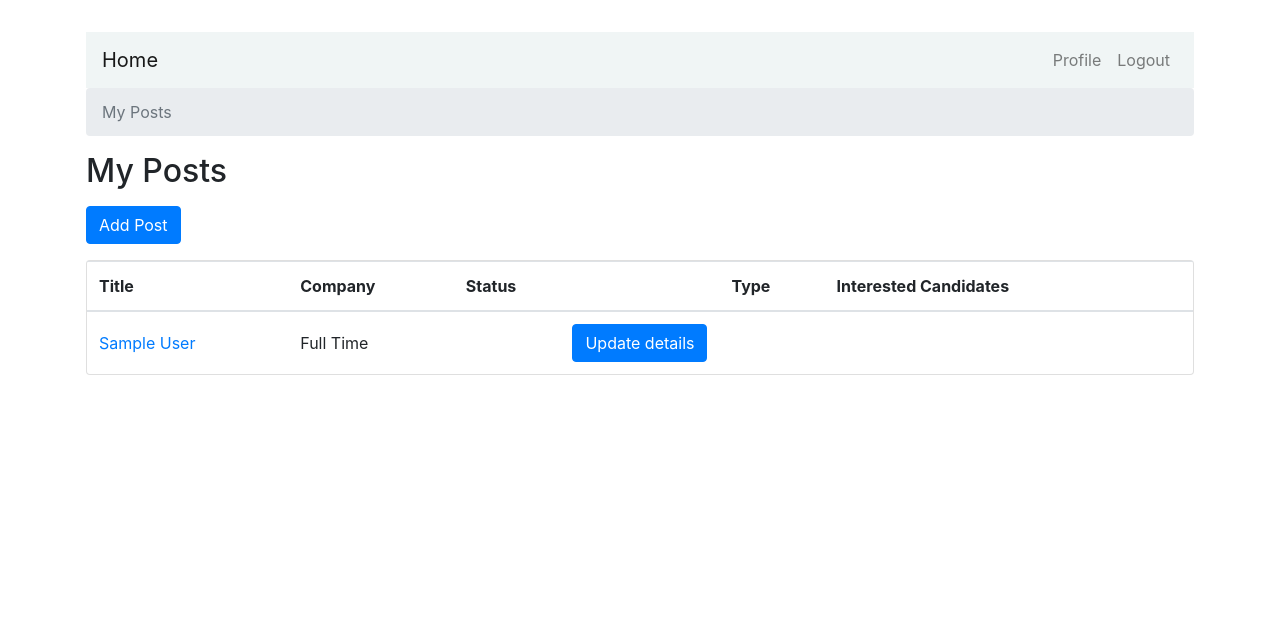
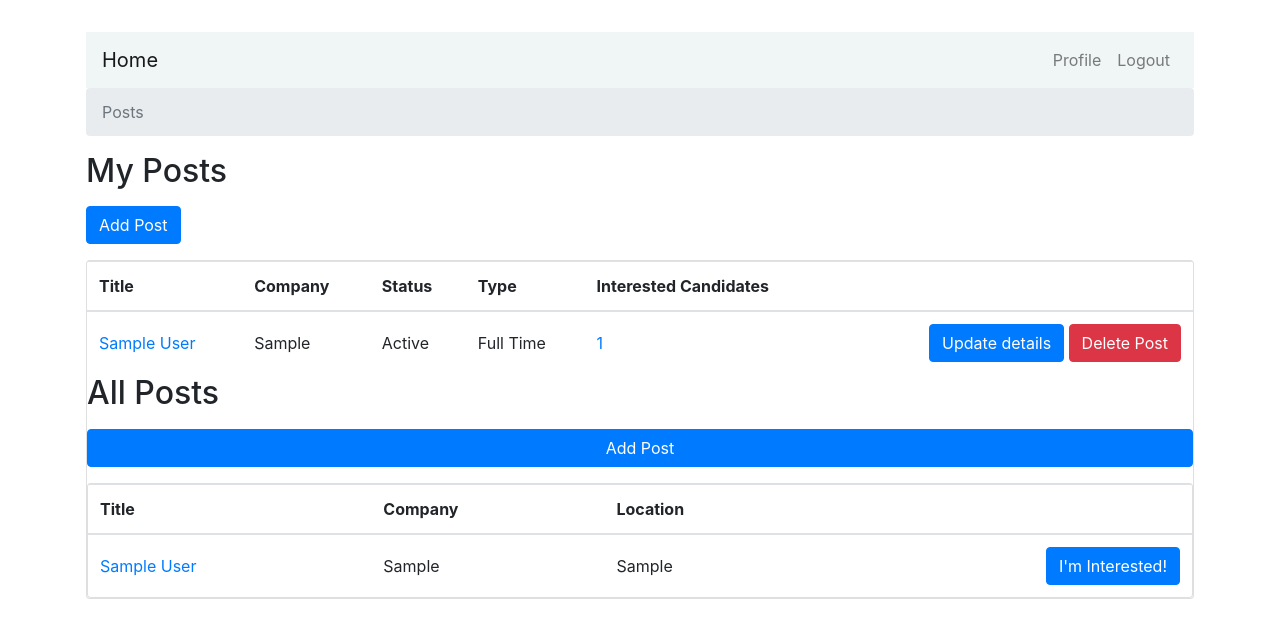
Before and after one commit to painswor28/TinDev, a Django app: page /posts/ in a window 1280 px wide. Shown: the top 638 px of the page. Run offline with Django 4.2, Linux system fonts and the light colour scheme; a user stored in the database is signed in; tables that the repository leaves empty hold one stand-in row (values such as "Sample post"); some libraries are stand-ins or nearby versions.

Commit message:
all posts working

```diff
--- a/users/models.py
+++ b/users/models.py
@@ -39,4 +39,8 @@ class Post(models.Model):
     description = models.TextField(max_length=500)
     company = models.CharField(max_length=100)
     expiration_date = models.DateField()
-    status = models.BooleanField(default=True)
+    status = models.CharField(choices = (("Active", "active"), ("Inactive", "Inactive")), max_length=20)
+    interested_candidates = models.ManyToManyField(Candidate, blank=True)
+
+    def interested_candidates_count(self):
+        return len(self.interested_candidates.all())
--- a/users/templates/users/base.html
+++ b/users/templates/users/base.html
@@ -24,8 +24,8 @@
             <div class="collapse navbar-collapse" id="navbarCollapse">
                 <div class="navbar-nav ml-auto">
                   {% if user.is_authenticated %}
-                    <a href="" class="nav-item nav-link">Profile</a>
-                    <a href="" class="nav-item nav-link">Logout</a>
+                    <a href="{% url 'dashboard' %}" class="nav-item nav-link">Profile</a>
+                    <a href="{% url 'logout' %}" class="nav-item nav-link">Logout</a>
                   {% else %}
                     <a href="{% url 'login' %}" class="nav-item nav-link">Sign in</a>
                   {% endif %}
--- /dev/null
+++ b/users/templates/users/list_posts.html
@@ -0,0 +1,82 @@
+{% extends 'users/base.html' %}
+
+{% block content %}
+  <nav aria-label="breadcrumb">
+    <ol class="breadcrumb">
+      <li class="breadcrumb-item active" aria-current="page">Posts</li>
+    </ol>
+  </nav>
+  {% if user.is_recruiter %}
+  <h2 class="mb-3">My Posts</h2>
+  <a href="{% url 'create-post' %}" class="btn btn-primary mb-3" role="button">Add Post</a>
+  <div class="card">
+    <table class="table mb-0">
+      <thead>
+        <tr>
+          <th>Title</th>
+          <th>Company</th>
+          <th>Status</th>
+          <th>Type</th>
+          <th>Interested Candidates</th>
+          <th></th>
+        </tr>
+      </thead>
+      <tbody>
+        {% for post in posts %}
+          <tr>
+            <td class="align-middle"><a href="{% url 'post-detail' post.pk %}">{{ post.title }}</a></td>
+            <td class="align-middle">{{ post.company }}</td>
+            <td class="align-middle">{{ post.status }}</td>
+            <td class="align-middle">{{ post.position_type }}</td>
+            <td class="align-middle"><a href="{% url 'interested-candidates' post.pk %}">{{ post.interested_candidates_count }}</a></td>
+            <td class="text-right">
+              <a href="{% url 'update-post' post.pk %}" class="btn btn-primary">Update details</a>
+              <a href="{% url 'delete-post' post.pk %}" class="btn btn-danger" role="button">Delete Post</a>
+            </td>
+          </tr>
+        {% empty %}
+          <tr>
+            <td class="bg-light text-center font-italic" colspan="7">You haven't created any posts yet.</td>
+          </tr>
+        {% endfor %}
+      </tbody>
+    </table>
+    {% endif %}
+
+    {% if user.candidate %}
+  <h2 class="mb-3">All Posts</h2>
+  <a href="{% url 'create-post' %}" class="btn btn-primary mb-3" role="button">Add Post</a>
+  <div class="card">
+    <table class="table mb-0">
+      <thead>
+        <tr>
+          <th>Title</th>
+          <th>Company</th>
+          <th>Location</th>
+          <th></th>
+        </tr>
+      </thead>
+      <tbody>
+        {% for post in posts %}
+          <tr>
+            <td class="align-middle"><a href="{% url 'post-detail' post.pk %}">{{ post.title }}</a></td>
+            <td class="align-middle">{{ post.company }}</td>
+            <td class="align-middle">{{ post.location }}</td>
+            <td class="text-right">
+              {% if user.candidate in post.interested_candidates.all %}
+              <a href="{% url 'show-interest' post.pk %}" class="btn btn-primary">I'm Interested!</a>
+              {% else %}
+              <a href="{% url 'show-interest' post.pk %}" class="btn btn-secondary">Not Interested</a>
+              {% endif %}
+            </td>
+          </tr>
+        {% empty %}
+          <tr>
+            <td class="bg-light text-center font-italic" colspan="7">There are no posts yet.</td>
+          </tr>
+        {% endfor %}
+      </tbody>
+    </table>
+    {% endif %}
+  </div>
+{% endblock %}
--- a/users/templates/users/recruiter/delete_post.html
+++ b/users/templates/users/recruiter/delete_post.html
@@ -6,8 +6,8 @@
 {% block content %}
   <nav aria-label="breadcrumb">
     <ol class="breadcrumb">
-      <li class="breadcrumb-item"><a href="{% url 'list-posts' %}">My Quizzes</a></li>
-      <li class="breadcrumb-item"><a href="{% url 'update-post' posts.pk %}">{{ post.title }}</a></li>
+      <li class="breadcrumb-item"><a href="{% url 'list-posts' %}">My Posts</a></li>
+      <li class="breadcrumb-item"><a href="{% url 'update-post' post.pk %}">{{ post.title }}</a></li>
       <li class="breadcrumb-item active" aria-current="page">Confirm deletion</li>
     </ol>
   </nav>
--- a/users/templates/users/recruiter/list_posts.html
+++ /dev/null
@@ -1,41 +0,0 @@
-{% extends 'users/base.html' %}
-
-{% block content %}
-  <nav aria-label="breadcrumb">
-    <ol class="breadcrumb">
-      <li class="breadcrumb-item active" aria-current="page">My Posts</li>
-    </ol>
-  </nav>
-  <h2 class="mb-3">My Posts</h2>
-  <a href="" class="btn btn-primary mb-3" role="button">Add Post</a>
-  <div class="card">
-    <table class="table mb-0">
-      <thead>
-        <tr>
-          <th>Title</th>
-          <th>Company</th>
-          <th>Status</th>
-          <th>Type</th>
-          <th>Interested Candidates</th>
-
-          <th></th>
-        </tr>
-      </thead>
-      <tbody>
-        {% for post in posts %}
-          <tr>
-            <td class="align-middle"><a href="">{{ post.title }}</a></td>
-            <td class="align-middle">{{ post.position_type }}</td>
-            <td class="text-right">
-              <a href="{% url 'update-post' post.pk %}" class="btn btn-primary">Update details</a>
-            </td>
-          </tr>
-        {% empty %}
-          <tr>
-            <td class="bg-light text-center font-italic" colspan="7">You haven't created any posts yet.</td>
-          </tr>
-        {% endfor %}
-      </tbody>
-    </table>
-  </div>
-{% endblock %}
--- a/users/urls.py
+++ b/users/urls.py
@@ -11,15 +11,18 @@ urlpatterns = [
     path('register/', RegisterView.as_view(), name='register'),
     path('register/candidate', CandidateRegisterView.as_view(), name='register-candidate'),
     path('register/recruiter', RecruiterRegisterView.as_view(), name='register-recruiter'),
-    path('dashboard/', DashboardView.as_view(), name='dashboard'),
+    path('dashboard/', DashboardView, name='dashboard'),
     path('logout/', auth_views.LogoutView.as_view(template_name='users/logout.html'), name='logout'),
 
     # post management urls
     path('posts/', include(([
         path('', ListPost.as_view(), name='list-posts'),
         path('create/', CreatePost.as_view(), name='create-post'),
+        path('<int:pk>/', DetailPost.as_view(), name='post-detail'),
         path('<int:pk>/update/', UpdatePost.as_view(), name='update-post'),
-        path('<int:pk>/delete/', DeletePost.as_view(), name='delete-post')
+        path('<int:pk>/delete/', DeletePost.as_view(), name='delete-post'),
+        path('<int:pk>/show-interest/', show_interest, name='show-interest'),
+        path('<int:pk>/candidates/', InterestedCanidatesList.as_view(), name='interested-candidates')
     ])))
 
 ]
--- a/users/views.py
+++ b/users/views.py
@@ -16,14 +16,12 @@ def home(request):
     model = User
     return render(request, 'users/home.html')
 
-
 class LoginView(LoginView):
     form_class = LoginForm
     template_name = 'users/login.html'
 
     def form_valid(self, form):
         return super(LoginView, self).form_valid(form)
-
 
 
 class RegisterView(TemplateView):
@@ -59,19 +57,29 @@ class RecruiterRegisterView(CreateView):
         login(self.request, user)
         return redirect('users-home')
 
-@method_decorator([login_required, recruiter_required], name='dispatch')
+@method_decorator([login_required], name='dispatch')
 class ListPost(ListView):
     model = Post
     context_object_name = 'posts'
-    template_name = 'users/recruiter/list_posts.html'
+    template_name = 'users/list_posts.html'
 
     def get_queryset(self):
-        try:
-            queryset = Post.objects.filter(creator=self.request.user)
-        except Post.DoesNotExist:
-            queryset = []
+        user = self.request.user
+
+        if user.is_recruiter:
+            try:
+                queryset = Post.objects.filter(creator=user)
+            except Post.DoesNotExist:
+                queryset = []
+
+        elif user.is_candidate:
+            try:
+                queryset = Post.objects.all()
+            except Post.DoesNotExist:
+                queryset = []
 
         return queryset
+
 
 @method_decorator([login_required, recruiter_required], name='dispatch')
 class CreatePost(CreateView):
@@ -81,9 +89,15 @@ class CreatePost(CreateView):
 
     def form_valid(self, form):
         post = form.save(commit=False)
-        post.creator = self.request.user
+        user = self.request.user
+        post.creator = user
+        post.company = user.recruiter.company
         post.save()
         return redirect('users-home')
+
+class DetailPost(DetailView):
+    model = Post
+    template_name = 'users/post_detail.html'
 
 @method_decorator([login_required, recruiter_required], name='dispatch')
 class UpdatePost(UpdateView):
@@ -92,17 +106,33 @@ class UpdatePost(UpdateView):
     template_name = 'users/recruiter/update_post.html'
     success_url = reverse_lazy('list-posts')
 
+@method_decorator([login_required, recruiter_required], name='dispatch')
 class DeletePost(DeleteView):
     model = Post
     template_name = 'users/recruiter/delete_post.html'
     success_url = reverse_lazy('list-posts')
 
+class InterestedCanidatesList(DetailView):
+    model = Post
+    template_name = 'users/post_candidates.html'
 
 
-class DashboardView(TemplateView):
-    if User.is_recruiter:
-        template_name = 'users/recruiter.html'
-    elif User.is_candidate:
-        template_name = 'users/candidate.html'
+
+@login_required
+def DashboardView(request):
+    model = User
+    return render(request, 'users/recruiter/dashboard.html')
+
+
+def show_interest(request, pk):
+    post = Post.objects.get(pk=pk)
+    user = request.user
+
+    if post.interested_candidates.filter(user=user).exists():
+        post.interested_candidates.remove(user.candidate)
+        return redirect('/posts/')
+
     else:
-        template_name = 'users/dashboard.html'
+        post.interested_candidates.add(user.candidate)
+
+        return redirect('/posts/')
```
Also changed, not shown: users/forms.py (+9 -0 lines), users/templates/users/post_candidates.html (added, +44 -0 lines), users/templates/users/post_detail.html (added, +18 -0 lines), users/templates/users/recruiter/dashboard.html (+26 -6 lines), users/migrations/0007_alter_post_status.py (added), users/migrations/0008_post_interested_candidates.py (added).
